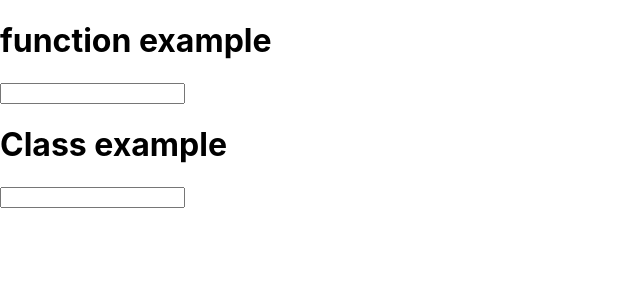
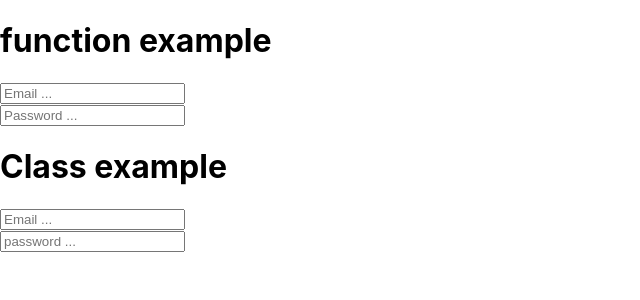
Before and after one commit to anassraissi/hooks_react_example, a React (Create React App) app in the folder hooks_react/: page / in a window 1280 px wide. Shown: the top 300 px of the page, without its empty margins (0-640 px from the left). Built offline with nearby package versions, Linux system fonts and the light colour scheme.

Commit message:
zadna password wsafi

```diff
--- a/hooks_react/src/UseState/LoginForm.js
+++ b/hooks_react/src/UseState/LoginForm.js
@@ -3,13 +3,18 @@ import React, { useState } from 'react'
 
 export  function LoginFormA() {
     const [email,setEmail]=useState(''); // we dont type React.useState ==> cause we already declared above there.
+    const [password,setPassword]=useState('');
      function handelEmail(e){   // must type function
         setEmail(e.target.value)
+    }
+     function handelPassword(e){   // must type function
+        setPassword(e.target.value)
     }
   return (
     <div>
        <h1>function example</h1>
-       <input value={email} onChange={handelEmail}/>
+       <input value={email} onChange={handelEmail} placeholder='Email ...'/> <br></br>
+       <input type='password' value={password} onChange={handelPassword} placeholder='Password ...'/>
 
 
     </div>
@@ -18,18 +23,25 @@ export  function LoginFormA() {
 
 export class LoginFormB extends React.Component {
     state={
-        email:''
+        email:'',
+        password:''
     }
-   handelEmail=(e)=>{
+   handelEmail=(e)=>{  // not type function or const cause we in class component
         this.setState({
                 email:e.target.value
+        })
+    };
+   handelPassword=(e)=>{  // not type function or const cause we in class component
+        this.setState({
+                password:e.target.value
         })
     };
   render() {
     return (
       <div>
         <h1>Class example</h1>
-        <input value={this.state.email} onChange={this.handelEmail}/>
+        <input value={this.state.email} onChange={this.handelEmail} placeholder='Email ...'/> <br></br>
+        <input type='password' value={this.state.password} onChange={this.handelPassword} placeholder='password ...'/>
       </div>
     )
   }
```
